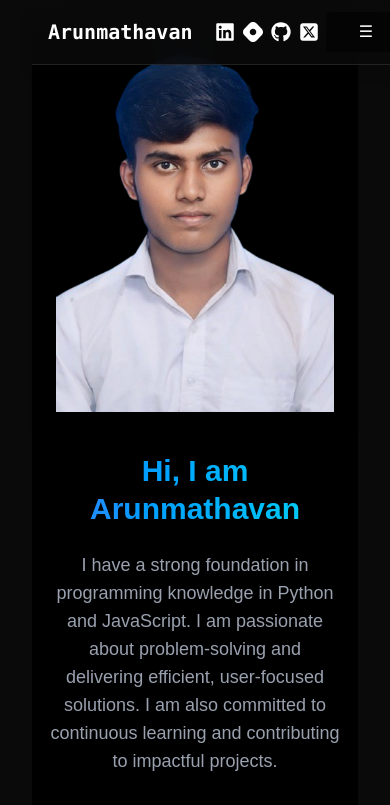
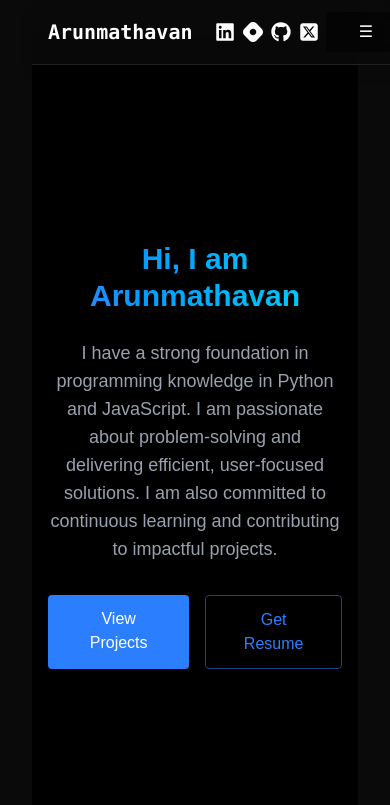
Before and after one commit to ArunmathavanK/My_portfolio, a React (Vite) app: page / in a window 390 px wide. Shown: the top 805 px of the page. Built offline with nearby package versions, Linux system fonts and the light colour scheme.

Commit message:
add changes

```diff
--- a/src/components/sections/Home.jsx
+++ b/src/components/sections/Home.jsx
@@ -13,11 +13,11 @@ export const Home = () => {
 
 
           {/* Left: Image */}
-          <div className="md:flex-1 flex justify-center md:justify-center">
+          <div className="hidden md:flex md:flex-1 justify-center">
             <img
               src={arunImage}
               alt="Arunmathavan"
-              className="h-99 w-92 object-contain bg-blue shadow-xl p-2"
+              className="w-92 h-99 object-contain shadow-xl p-2"
             />
           </div>
 
```
